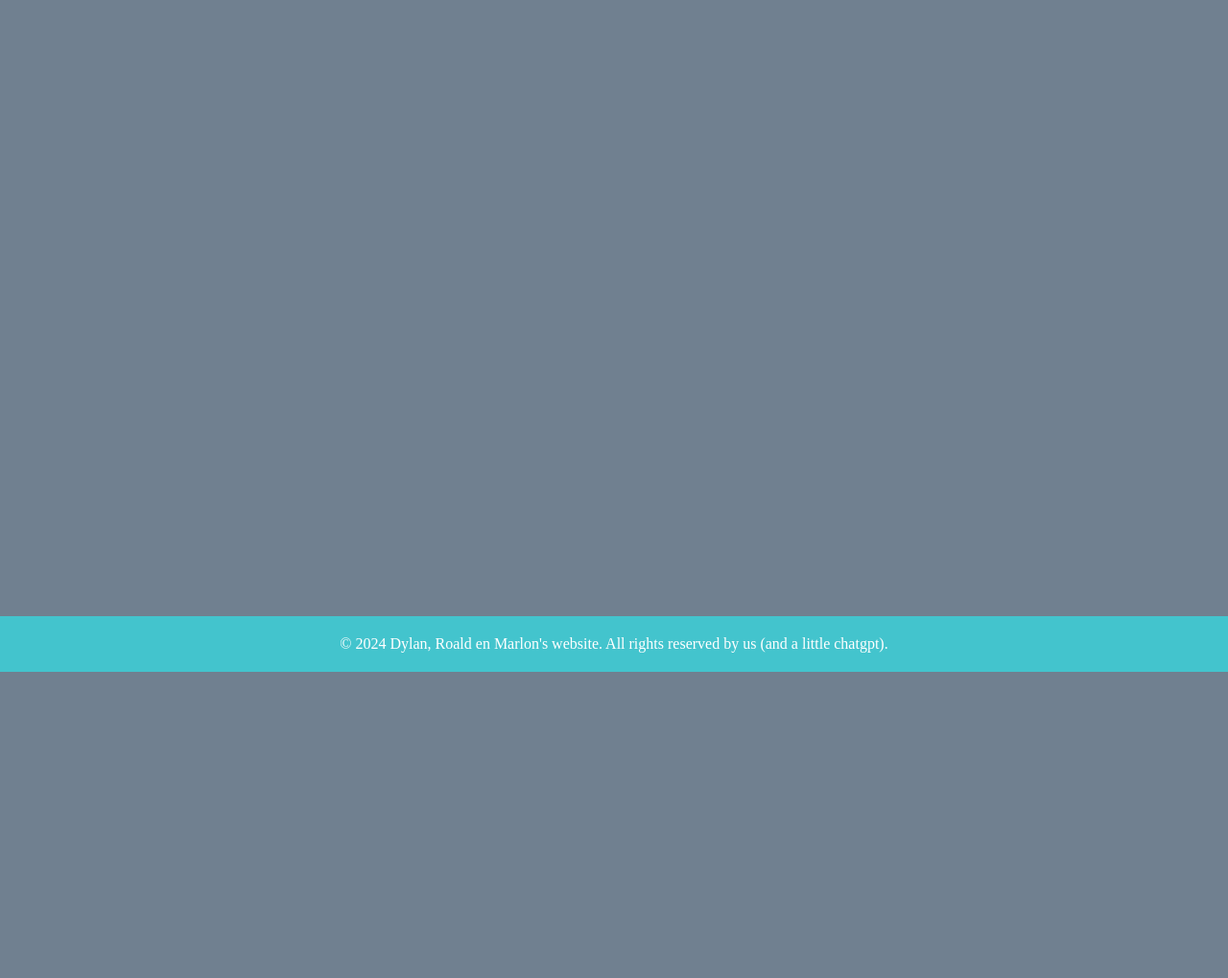
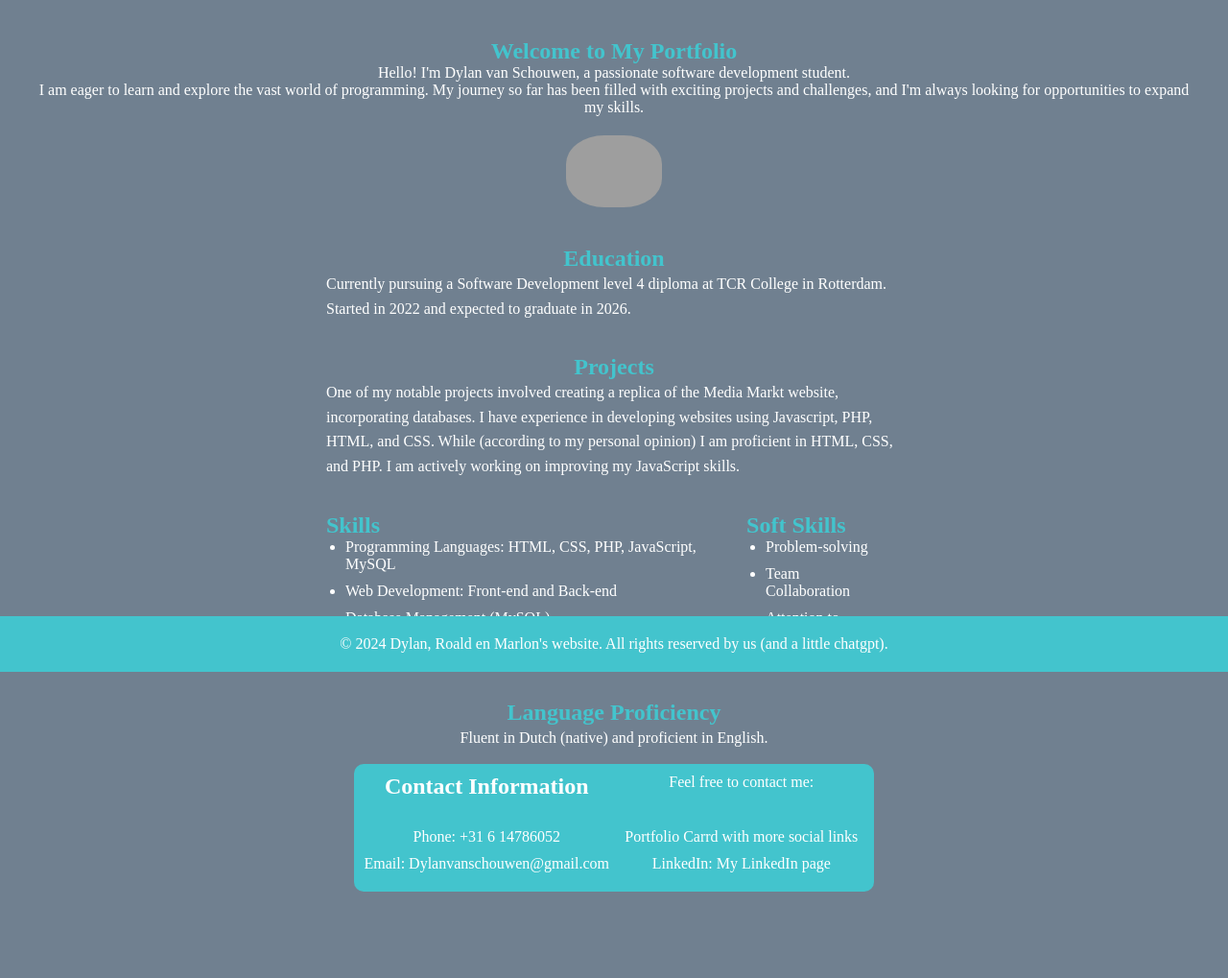
Before and after one commit to Dylanvanschouwen/Project-02-2023-2024, a PHP site: page /portfolio-Dylan.php in a window 1280 px wide. Shown: the part 100-1119 px from the top of the page at 96% size. Before the commit the page ends 800 px from the top, so only its background shows below. Run offline with PHP 8.4, Linux system fonts and the light colour scheme; grey boxes are pictures that could not be loaded.

Commit message:
Dylan portfolio done.

```diff
--- a/Webpages/portfolio-Dylan.php
+++ b/Webpages/portfolio-Dylan.php
@@ -1,20 +1,94 @@
 <!DOCTYPE html>
 <html lang="en">
 <head>
+    <!-- Set character set and viewport for responsiveness -->
     <meta charset="UTF-8">
     <meta name="viewport" content="width=device-width, initial-scale=1.0">
+
     <?php
+        // Set the page title dynamically using PHP
         $pageTitle = "The portfolio of Dylan";
         echo "<title>$pageTitle</title>";
     ?>
+
+    <!-- Link to external stylesheet -->
     <link rel="stylesheet" href="stylesheet.css">
-    <?php include ('../Include/navbar.php'); ?>
+
+    <?php
+        // Include the navigation bar using PHP
+        include ('../Include/navbar.php');
+    ?>
 </head>
 <body>
-<main>
-<section class="w.">
-    </section>
-</main>
-    <?php include ('../Include/footer.php'); ?>
+    <!-- Main content of the page -->
+    <main>
+        <!-- Section containing information about Dylan's portfolio -->
+        <section class="D-portfolio">
+            <div id="D-portfolio-intro">
+                <!-- Title and introduction to the portfolio -->
+                <h1>Welcome to My Portfolio</h1>
+                <p>Hello! I'm Dylan van Schouwen, a passionate software development student.</p>
+                <p>I am eager to learn and explore the vast world of programming. My journey so far has been filled with exciting projects and challenges, and I'm always looking for opportunities to expand my skills.</p>
+            </div>
+
+            <div id="D-portfolio-selfie">
+                <!-- Image section displaying Dylan's photo -->
+                <img src="../Images/Dylan.png" alt="Dylan's Photo" id="D-portfolio-selfie-img">
+            </div>
+
+            <div id="D-portfolio-main">
+                <!-- Education and projects information -->
+                <h2>Education</h2>
+                <p>Currently pursuing a Software Development level 4 diploma at TCR College in Rotterdam. Started in 2022 and expected to graduate in 2026.</p>
+
+                <h2>Projects</h2>
+                <p>One of my notable projects involved creating a replica of the Media Markt website, incorporating databases. I have experience in developing websites using Javascript, PHP, HTML, and CSS. While (according to my personal opinion) I am proficient in HTML, CSS, and PHP. I am actively working on improving my JavaScript skills.</p>
+
+                <!-- Skills section with programming languages, web development, and soft skills -->
+                <div class="D-Skills">
+                    <div>
+                        <h2>Skills</h2>
+                        <ul id="skills-list">
+                            <li>Programming Languages: HTML, CSS, PHP, JavaScript, MySQL</li>
+                            <li>Web Development: Front-end and Back-end</li>
+                            <li>Database Management (MySQL)</li>
+                        </ul>
+                    </div>
+                    <div>
+                        <h2>Soft Skills</h2>
+                        <ul id="soft-skills-list">
+                            <li>Problem-solving</li>
+                            <li>Team Collaboration</li>
+                            <li>Attention to Detail</li>
+                            <li>Adaptability</li>
+                        </ul>
+                    </div>
+                </div>
+
+                <!-- Language proficiency section -->
+                <h2>Language Proficiency</h2>
+                <p>Fluent in Dutch (native) and proficient in English.</p>
+            </div>
+
+            <div id="D-portfolio-outro">
+                <!-- Contact information and additional links -->
+                <h2>Contact Information</h2>
+                <p>Feel free to contact me:</p>
+                <ul>
+                    <li>Phone: +31 6 14786052</li>
+                    <li>Email: Dylanvanschouwen@gmail.com</li>
+                </ul>
+                <ul>
+                    <li>Portfolio <a href="https://dylanvanschouwen.carrd.co/">Carrd with more social links</a></li>
+                    <li>LinkedIn: <a href="https://www.linkedin.com/in/dylan-van-schouwen-1ba01626a/">My LinkedIn page</a></li>
+                </ul>
+            </div>
+        </section>
+    </main>
+
+    <?php
+        // Include the footer using PHP
+        include ('../Include/footer.php');
+    ?>
 </body>
 </html>
--- a/Webpages/stylesheet.css
+++ b/Webpages/stylesheet.css
@@ -7,7 +7,7 @@
   text-decoration: none;
 }
 
-body{
+body {
   background-color: slategray;
 }
 
@@ -26,7 +26,6 @@ nav a {
   display: flex;
   align-items: center;
   justify-content: space-between;
-  width: auto;
   height: 100px;
   padding: 30px;
   color: white;
@@ -49,8 +48,7 @@ footer {
   width: 100vw;
   display: flex;
   justify-content: center;
-  margin-top: 5vh;
-  margin-bottom: 5vh;
+  margin: 5vh 0;
 }
 
 #links_list {
@@ -66,9 +64,9 @@ footer {
   padding: 5px;
   border-radius: 5px;
   font-size: 40px;
+  margin-bottom: 5vh;
 }
-
-#links_list li {
+#links_list li{
   margin-bottom: 5vh;
 }
 
@@ -88,27 +86,10 @@ footer {
   cursor: pointer;
 }
 
-#resetButton {
+#resetButton, #terug, #score {
   position: absolute;
-  top: 10px;
-  left: 10px;
   font-size: 16px;
   cursor: pointer;
-}
-
-#terug {
-  position: absolute;
-  top: 960px;
-  left: 10px;
-  font-size: 16px;
-  cursor: pointer;
-}
-
-#score {
-  position: absolute;
-  top: 10px;
-  right: 10px;
-  font-size: 16px;
 }
 
 /* CSS Dylan game page */
@@ -456,3 +437,113 @@ footer {
   height:auto;
   width: 100%;
 }
+/* Dylan Portfolio CSS */
+.D-portfolio {
+  color: white;
+  display: flex;
+  flex-direction: column;
+  align-items: center;
+  padding: 20px;
+  margin: 20px;
+  border-radius: 10px;
+}
+
+#D-portfolio-intro {
+  text-align: center;
+  margin-bottom: 20px;
+}
+
+#D-portfolio-intro h1 {
+  color: #43C4CD;
+}
+
+#D-portfolio-selfie {
+  display: flex;
+  flex-direction: column;
+  align-items: center;
+}
+
+#D-portfolio-selfie img {
+  max-width: 25%;
+  border-radius: 40%;
+  margin-bottom: 20px;
+}
+
+#D-portfolio-main {
+  display: flex;
+  flex-direction: column;
+  align-items: center;
+  max-width: 600px;
+  margin: 0 auto;
+}
+
+#D-portfolio-main h2 {
+  color: #43C4CD;
+  margin-top: 20px;
+}
+
+#D-portfolio-main p {
+  font-size: 16px;
+  line-height: 1.6;
+  margin-bottom: 15px;
+}
+
+#D-portfolio-main ul {
+  list-style-type: disc;
+  margin-left: 20px;
+}
+
+#D-portfolio-main li {
+  margin-bottom: 10px;
+}
+
+.D-Skills {
+  display: flex;
+  justify-content: space-between;
+  max-width: 800px;
+  margin: 0 auto;
+}
+
+#skills-list,
+#soft-skills-list {
+  list-style: none;
+  padding: 0;
+}
+
+#skills-list li,
+#soft-skills-list li {
+  margin-bottom: 10px;
+  font-size: 16px;
+  margin-right: 2vw;
+}
+
+#D-portfolio-outro {
+  display: grid;
+  grid-template-columns: repeat(2, 1fr);
+  grid-gap: 10px;
+  text-align: center;
+  margin-bottom: 50px;
+  padding: 10px;
+  background-color: #43C4CD;
+  color: white;
+  border-radius: 10px;
+}
+
+#D-portfolio-outro h2 {
+  font-size: 24px;
+  margin-bottom: 20px;
+}
+
+#D-portfolio-outro ul {
+  list-style-type: none;
+  padding: 0;
+}
+
+#D-portfolio-outro li {
+  font-size: 16px;
+  margin-bottom: 10px;
+}
+
+#D-portfolio-outro a {
+  color: white;
+}
```
